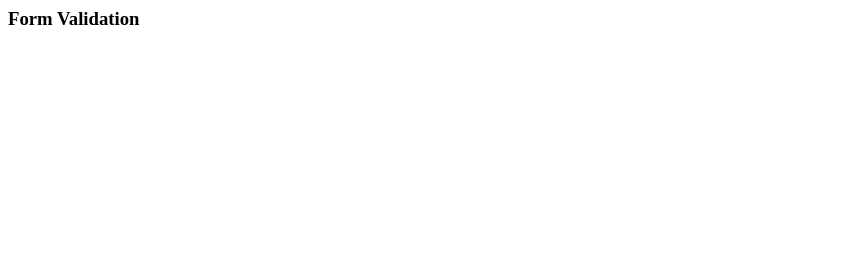
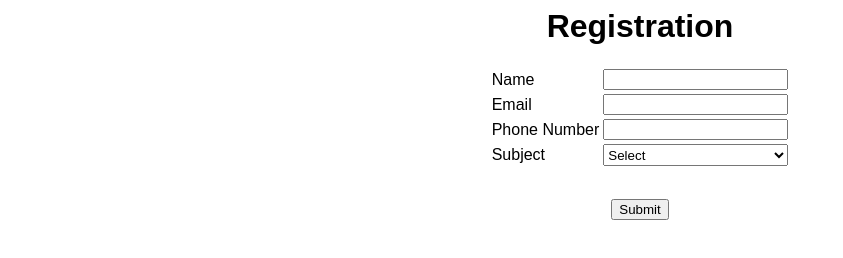
Before and after one commit to Vimalraveendra/Form-Validation, a plain HTML site: page index.html in a window 1280 px wide. Shown: the whole page, without its empty margins (0-843 px from the left). Drawn offline with Linux system fonts and the light colour scheme.

Commit message:
updated index.html to render the form details & also updated the style sheets

```diff
--- a/index.html
+++ b/index.html
@@ -4,8 +4,39 @@
     <meta http-equiv="X-UA-Compatible" content="IE=edge">
     <meta name="viewport" content="width=device-width, initial-scale=1.0">
     <title>Form Validation</title>
+    <link rel="stylesheet" href="style.css">
 </head>
 <body>
-    <h3>Form Validation</h3>
+    <form action="">
+        <h1>Registration</h1>
+         <table>
+             <tr>
+                        <td>Name</td>
+                        <td><input type='text' name="name" /></td>
+             </tr>
+             <tr>
+                        <td> Email</td>
+                        <td><input type="email" name="email"/></td>
+             </tr>
+             <tr>
+                        <td>Phone Number</td>
+                        <td><input type="number" name="phone"></td>
+             </tr>
+
+             <tr>
+                         <td>Subject</td>
+                         <td>
+                             <select name="subject">
+                                 <option value="0" selected>Select</option>
+                                 <option value="1"  >HTML</option>
+                                 <option value="2"  >CSS</option>
+                                 <option value="3"  >Javascript</option>
+                                 <option value="4"  >React</option>
+                             </select>
+                         </td>
+             </tr>
+         </table>
+       <div class="btn-submit"><input type="button" value="Submit"></div>
+    </form>
 </body>
 </html>
--- a/style.css
+++ b/style.css
@@ -1,15 +1,35 @@
 :root {
   --blue: #0d6efd;
   --indigo: #6610f2;
-  --purple: #6f42c1;
-  --pink: #d63384;
-  --red: #dc3545;
-  --orange: #fd7e14;
-  --yellow: #ffc107;
-  --green: #198754;
-  --teal: #20c997;
+  --light-grey:: #e9e9e9;
 }
 
 body {
   font-family: Arial, Helvetica, sans-serif;
+  background-color: var(--light-grey);
 }
+
+h1 {
+  text-align: center;
+}
+table {
+  display: flex;
+  justify-content: center;
+  align-items: center;
+}
+
+select{
+    width: 100%;
+    height: 22px;
+}
+.btn-submit{
+    display: flex;
+    justify-content: center;
+    align-items: center;
+    margin-top: 10px;
+}
+
+.btn-submit input{
+
+    margin-top: 20px;
+}
```
